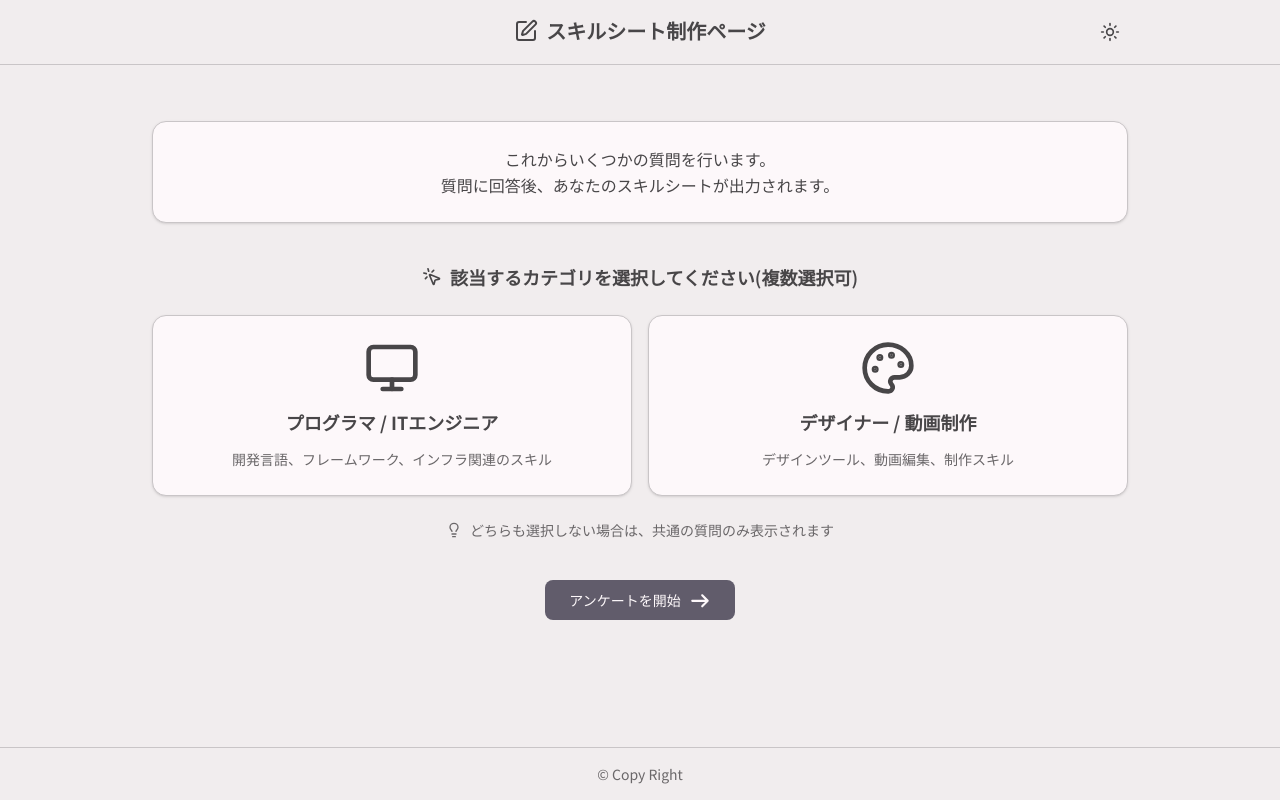
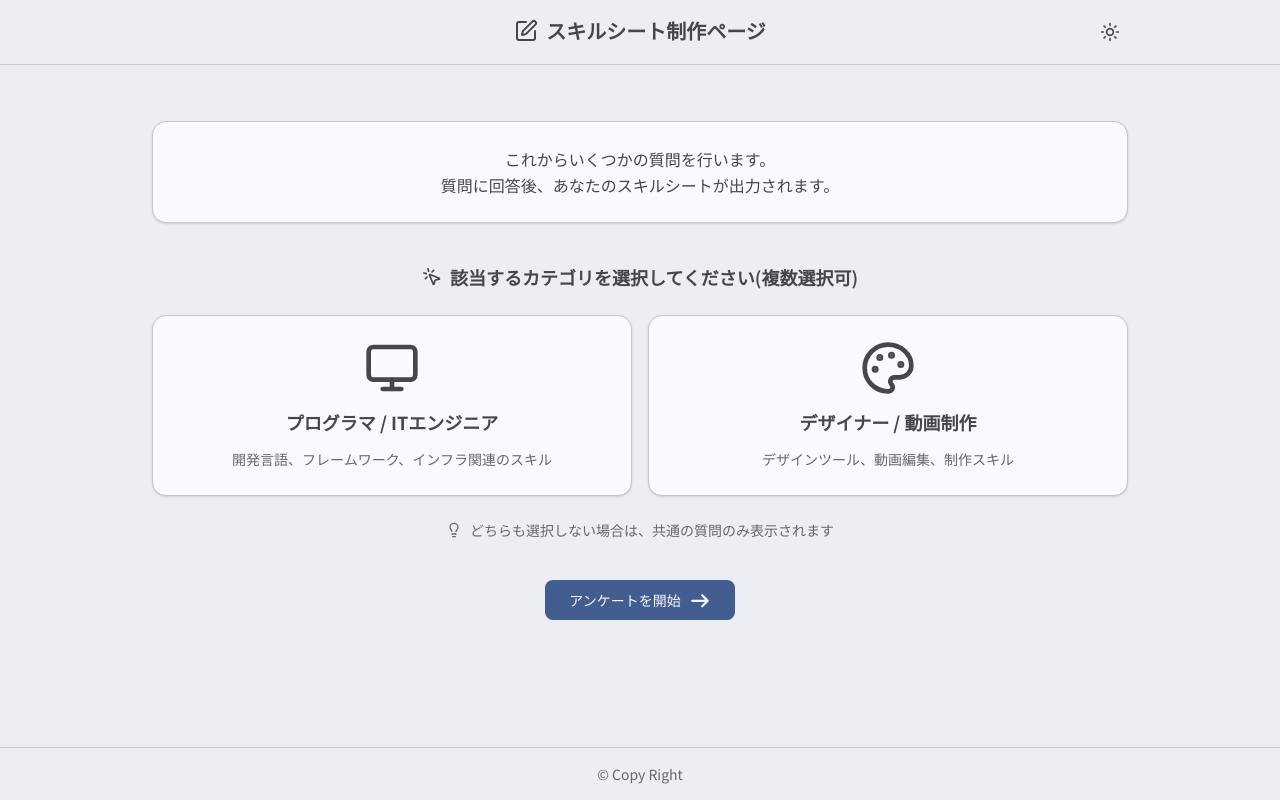
Before and after one commit to masa2401/FullStack-CreateSkillSheet, a Vue app in the folder vue-frontend/: page /#/ in a window 1280 px wide. Built offline with nearby package versions, Linux system fonts and the light colour scheme.

Commit message:
CSS修正

```diff
--- a/vue-frontend/eslint.config.ts
+++ b/vue-frontend/eslint.config.ts
@@ -35,6 +35,13 @@ export default defineConfig([
   {
     ...vitest.configs.recommended,
     files: ['src/**/*.{test,spec}.ts'],
+    rules: {
+      ...vitest.configs.recommended.rules,
+      // Reka UI を差し替えるスタブを1ファイルに複数定義する。1ファイル1コンポーネントの前提が当てはまらない
+      'vue/one-component-per-file': 'off',
+      // スタブの props は本番の API ではない。既定値を置くと「未指定」と「既定値」の区別が消える
+      'vue/require-default-prop': 'off',
+    },
   },
 
   {
--- a/vue-frontend/src/assets/index.css
+++ b/vue-frontend/src/assets/index.css
@@ -51,6 +51,8 @@
   --color-success: var(--success);
   --color-rating: var(--rating);
   --color-field: var(--field);
+  --color-chip-foreground: var(--chip-foreground);
+  --color-chip: var(--chip);
   --color-accent-foreground: var(--accent-foreground);
   --color-accent: var(--accent);
   --color-muted-foreground: var(--muted-foreground);
@@ -73,60 +75,66 @@
 
 :root {
   --radius: 0.625rem;
-  /* 値は Material Design 3 の SchemeNeutral（seed #6750a4）の neutral トーナルパレットから採る。
+  /* 値は Material Design 3 の SchemeTonalSpot（seed #3f5b8c）の neutral トーナルパレットから採る。
+     SchemeNeutral は neutral chroma が 2 しかなく、seed の色相を変えても面がほとんど動かない。
+     面にも青みを乗せるため chroma 6 の SchemeTonalSpot を使う。
      どの tone をどのロールに割り当てるかは MD3 のロール表ではなく、次の自前の規則による。
        ページの枠組み（背景・ヘッダー・フッター）＝ 暗い側
        浮いている面（カード・ポップオーバー・ボタン）＝ 明るい側
        沈む面（入力欄・チップ）＝ ページ背景と同じ tone へ戻る
      ライトとダークで向きが揃うため、面の関係がモードによって反転しない。 */
-  --background: #f1edee; /* tone94。ページの枠組み */
-  --foreground: #484648; /* neutral tone30。onSurface 相当だと対比が強すぎるため一段落とす */
-  --card: #fdf8fa; /* tone98。浮いている面。--card 上の本文は 8.90:1 */
+  --background: #ededf4; /* tone94。ページの枠組み */
+  --foreground: #45474c; /* neutral tone30。onSurface 相当だと対比が強すぎるため一段落とす */
+  --card: #f9f9ff; /* tone98。浮いている面。--card 上の本文は 8.86:1 */
   --card-foreground: var(--foreground); /* 連動。カード内と本文で文字色をずらさない */
-  --popover: #fdf8fa; /* tone98。--card と同値だが独立（浮動要素と面内の板） */
+  --popover: #f9f9ff; /* tone98。--card と同値だが独立（浮動要素と面内の板） */
   --popover-foreground: var(--foreground); /* 連動 */
-  --primary: #615c6b; /* primary */
-  --primary-foreground: #fdf8fa; /* neutral tone98。MD3 の onPrimary は #ffffff だが純白を避ける。
-                                    --background と同値だが独立。--primary を変えたらこちらだけ動かす */
+  --primary: #425e91; /* primary */
+  --primary-foreground: #f9f9ff; /* neutral tone98。MD3 の onPrimary は #ffffff だが純白を避ける。
+                                    --card と同値だが独立。--primary を変えたらこちらだけ動かす */
   /* --secondary は ui/button の secondary variant のみが参照する。
      AnimatedIconButton の variant="secondary" は outline へ写像されるため、アプリからは到達しない。 */
   --secondary: var(--accent); /* 連動 */
   --secondary-foreground: var(--accent-foreground); /* 連動 */
-  --muted: #fdf8fa; /* tone98。AnswerItem のパネル。--card と同値だが独立。
+  --muted: #f9f9ff; /* tone98。AnswerItem のパネル。--card と同値だが独立。
                        カードとの区切りは塗りではなく ring-1 ring-border が担う */
-  --muted-foreground: #6a6769; /* neutral tone44。副次テキスト用に本文を弱めた色。
-                                  使用面は --card（5.32:1）/ --background（4.81:1）/ --field（4.81:1） */
-  --accent: #e7e0eb; /* secondaryContainer 由来。Skeleton の塗りとゴーストボタンの hover */
-  --accent-foreground: #49454e;
-  --field: #f1edee; /* tone94。沈む面（入力欄とチップの塗り）。枠線は --input */
+  --muted-foreground: #66686e; /* neutral tone44。副次テキスト用に本文を弱めた色。
+                                  使用面は --card（5.31:1）/ --background（4.78:1）/ --field（4.78:1） */
+  --accent: #dae2f9; /* secondaryContainer 由来。Skeleton の塗りとゴーストボタンの hover */
+  --accent-foreground: #3e4759;
+  --field: #ededf4; /* tone94。沈む面（入力欄とチップの塗り）。枠線は --input */
+  --chip: #5b77ab; /* 独自ロール。AnswerItem の5段階評価チップの選択時の塗り。primary tone50 */
+  --chip-foreground: #f9f9ff; /* neutral tone98。--chip 上で 4.29:1 */
   --destructive: #ba1a1a; /* error */
-  --success: #006d43; /* 独自ロール。緑を seed へ harmonize した tone40 / chroma48 */
-  --rating: #fe9a00; /* 独自ロール。評価の星専用。淡い金色を優先し MD3 パレット外の値を採用 */
-  --border: #c9c5c7; /* outlineVariant */
-  --input: #c9c5c7; /* outlineVariant。--border と同値だが独立（面の区切りとフォーム部品の枠） */
-  --ring: #797678; /* outline */
+  --success: #006d43; /* 独自ロール。緑を seed へ harmonize した chroma48 の tone40 */
+  --rating: #ff964e; /* 独自ロール。評価の星専用。amber を seed へ harmonize した tone72 */
+  --border: #c4c6d0; /* outlineVariant */
+  --input: #c4c6d0; /* outlineVariant。--border と同値だが独立（面の区切りとフォーム部品の枠） */
+  --ring: #74777f; /* outline */
 }
 
 .dark {
   /* light と同じ規則。ページの枠組みが最も暗く、浮いている面が明るい側、沈む面は背景へ戻る。 */
-  --background: #141314; /* tone6。ページの枠組み */
-  --foreground: #c9c5c7; /* neutral tone80。onSurface 相当だと対比が強すぎるため一段落とす */
-  --card: #201f21; /* tone12。浮いている面。--card 上の本文は 9.61:1 */
-  --popover: #201f21; /* tone12。--card と同値だが独立 */
-  --primary: #cbc3d5; /* primary */
-  --primary-foreground: #322e3c; /* onPrimary */
-  --muted: #201f21; /* tone12。AnswerItem のパネル。--card と同値だが独立 */
-  --muted-foreground: #939092; /* neutral tone60。--card 5.19:1 / --background 5.86:1 / --field 5.86:1。
-                                  --ring と同値だが独立 */
-  --accent: #49454e; /* secondaryContainer 由来。Skeleton の塗りとゴーストボタンの hover */
-  --accent-foreground: #e7e0eb;
-  --field: #141314; /* tone6。沈む面（入力欄とチップの塗り）。--background と同値だが独立 */
+  --background: #111318; /* tone6。ページの枠組み */
+  --foreground: #c6c6cd; /* neutral tone80。onSurface 相当だと対比が強すぎるため一段落とす */
+  --card: #1e2025; /* tone12。浮いている面。--card 上の本文は 9.59:1 */
+  --popover: #1e2025; /* tone12。--card と同値だが独立 */
+  --primary: #abc7ff; /* primary */
+  --primary-foreground: #0c305f; /* onPrimary */
+  --muted: #1e2025; /* tone12。AnswerItem のパネル。--card と同値だが独立 */
+  --muted-foreground: #8f9097; /* neutral tone60。
+                                  --card 5.13:1 / --background 5.84:1 / --field 5.84:1 */
+  --accent: #3e4759; /* secondaryContainer 由来。Skeleton の塗りとゴーストボタンの hover */
+  --accent-foreground: #dae2f9;
+  --field: #111318; /* tone6。沈む面（入力欄とチップの塗り）。--background と同値だが独立 */
+  --chip: #8face3; /* 独自ロール。AnswerItem の5段階評価チップの選択時の塗り。primary tone70 */
+  --chip-foreground: #0c305f; /* primary tone20。--chip 上で 5.72:1 */
   --destructive: #ffb4ab; /* error */
-  --success: #a8d0b5; /* 独自ロール。緑を seed へ harmonize した tone80 / chroma48 */
-  --rating: #bc7318; /* 独自ロール。暗い面ではまぶしさを避けるため、あえてライトより低い tone55 */
-  --border: #484648; /* outlineVariant */
-  --input: #484648; /* outlineVariant。--border と同値だが独立 */
-  --ring: #939092; /* outline */
+  --success: #a8d0b5; /* 独自ロール。緑を seed へ harmonize した chroma24 の tone80 */
+  --rating: #c46d2f; /* 独自ロール。暗い面ではまぶしさを避けるため、あえてライトより低い tone55 */
+  --border: #44474e; /* outlineVariant */
+  --input: #44474e; /* outlineVariant。--border と同値だが独立 */
+  --ring: #8e9099; /* outline。ダークでは --muted-foreground と近いが別の値 */
 }
 
 @layer base {
--- a/vue-frontend/src/components/AnswerItem.vue
+++ b/vue-frontend/src/components/AnswerItem.vue
@@ -80,10 +80,10 @@ const handleLevelChange = (level: AcceptableValue): void => {
             :key="level"
             :value="level"
             :aria-label="`習熟度 ${level}: ${LEVEL_LABELS[level - 1]!.text}`"
-            class="flex min-w-20 flex-1 cursor-pointer flex-col items-center gap-1 rounded-lg border-2 bg-field p-2 transition-all hover:-translate-y-0.5 hover:shadow-md focus-visible:border-ring focus-visible:ring-[3px] focus-visible:ring-ring/50 focus-visible:outline-none data-[state=checked]:scale-105 data-[state=checked]:border-primary data-[state=checked]:bg-primary data-[state=checked]:text-primary-foreground"
+            class="flex min-w-20 flex-1 cursor-pointer flex-col items-center gap-1 rounded-lg border-2 border-ring bg-field p-2 transition-all hover:-translate-y-0.5 hover:shadow-md focus-visible:border-ring focus-visible:ring-[3px] focus-visible:ring-ring/50 focus-visible:outline-none data-[state=checked]:scale-105 data-[state=checked]:border-chip data-[state=checked]:bg-chip data-[state=checked]:text-chip-foreground"
           >
             <span class="text-xl font-bold">{{ level }}</span>
-            <span class="text-xs opacity-80">{{ '★'.repeat(level) }}</span>
+            <span class="text-xs">{{ '★'.repeat(level) }}</span>
           </RadioGroupItem>
         </RadioGroup>
         <span
```
Also changed, not shown: 2 other files (tests, documents, lock files or other folders).
